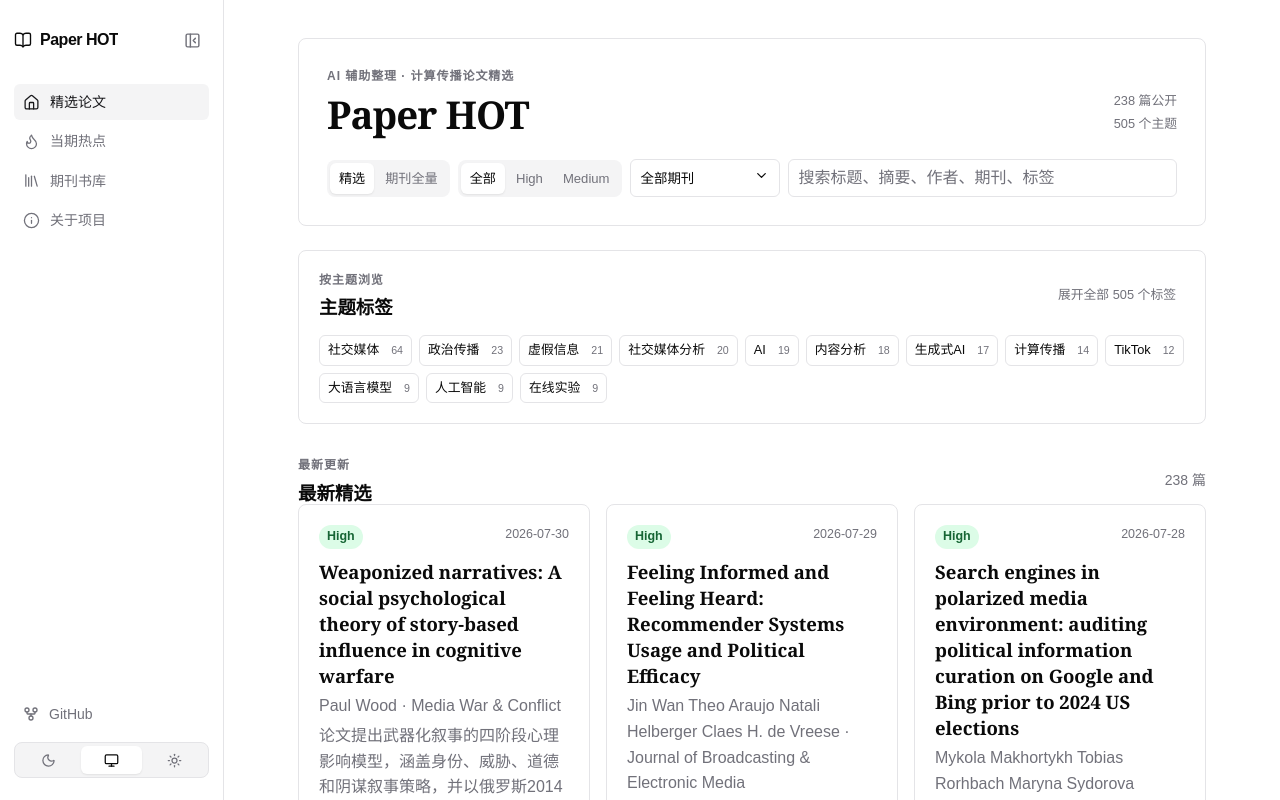
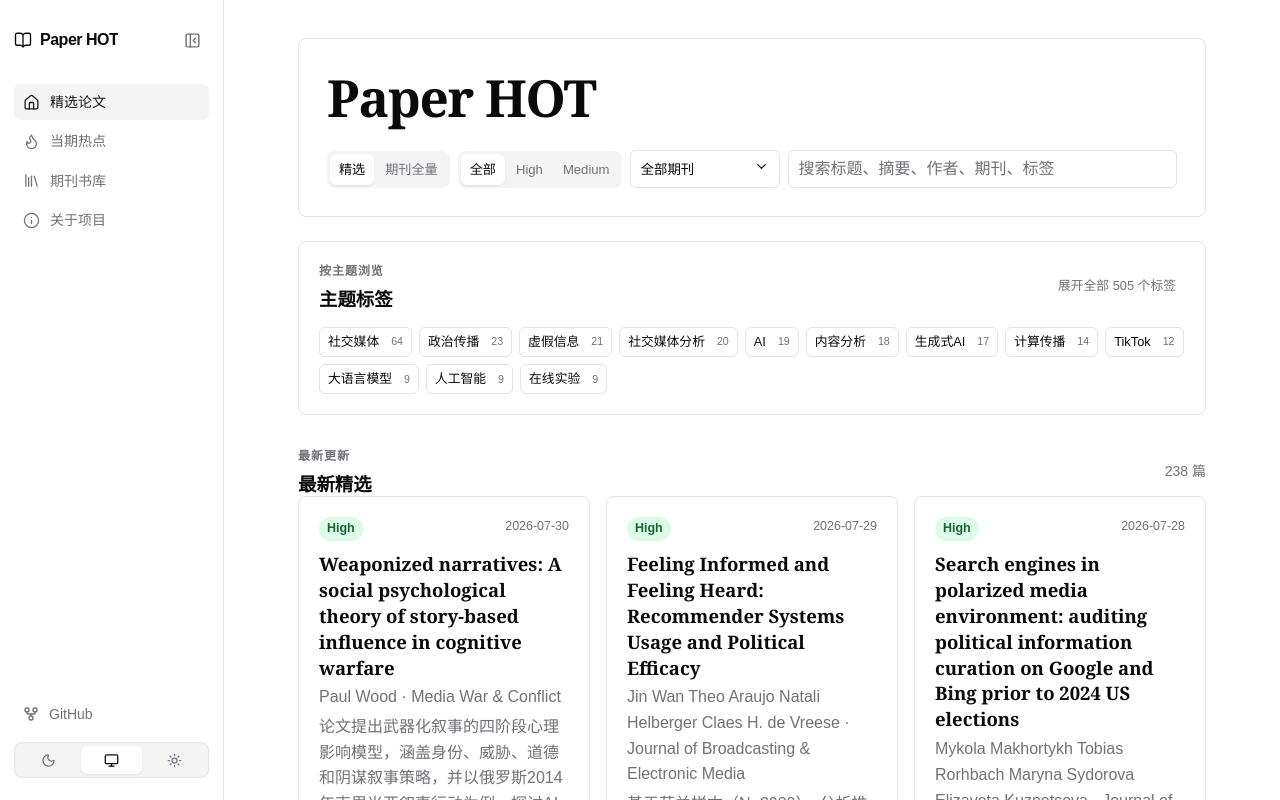
Before and after one commit to BNU-CCR/Paper-Hot, a Next.js app in the folder frontend/: page / in a window 1280 px wide. Shown: the top 800 px of the page. Built offline with nearby package versions, Linux system fonts and the light colour scheme.

Commit message:
Simplify homepage title

```diff
--- a/frontend/app/layout.js
+++ b/frontend/app/layout.js
@@ -4,7 +4,7 @@ import "./sidebar.css";
 import "./masonry.css";
 
 export const metadata = {
-  title: "Paper HOT · 计算传播论文精选",
+  title: "Paper HOT",
   description: "追踪计算传播研究的新论文，提供 AI 辅助整理的精选、摘要和主题标签。",
 };
 
--- a/frontend/app/page.js
+++ b/frontend/app/page.js
@@ -102,9 +102,8 @@ export default function HomePage() {
     <div className="shell">
       <AppSidebar activePath="/" />
       <main className="main">
-        <section className="hero">
-          <div className="eyebrow">AI 辅助整理 · 计算传播论文精选</div>
-          <div className="headline"><div><h1>Paper HOT</h1></div><div className="stats"><span>{source.length} 篇公开</span><span>{tags.length} 个主题</span></div></div>
+        <section className="hero home-hero">
+          <div className="headline"><h1>Paper HOT</h1></div>
           <div className="toolbar shadcn-controls">
             <Tabs value={mode} onValueChange={setMode}><TabsList aria-label="数据范围"><TabsTrigger value="featured">精选</TabsTrigger><TabsTrigger value="all">期刊全量</TabsTrigger></TabsList></Tabs>
             <Tabs value={relevance} onValueChange={setRelevance}><TabsList aria-label="相关性筛选"><TabsTrigger value="all">全部</TabsTrigger><TabsTrigger value="High">High</TabsTrigger><TabsTrigger value="Medium">Medium</TabsTrigger></TabsList></Tabs><Select value={journal} onValueChange={setJournal}><SelectTrigger aria-label="期刊筛选"><SelectValue placeholder="全部期刊" /></SelectTrigger><SelectContent><SelectItem value="all">全部期刊</SelectItem>{journals.map((item) => <SelectItem key={item} value={item}>{item}</SelectItem>)}</SelectContent></Select><label className="search"><span className="sr-only">搜索论文</span><Input value={query} onChange={(event) => setQuery(event.target.value)} placeholder="搜索标题、摘要、作者、期刊、标签" /></label>
```
Also changed, not shown: frontend/app/globals.css.
